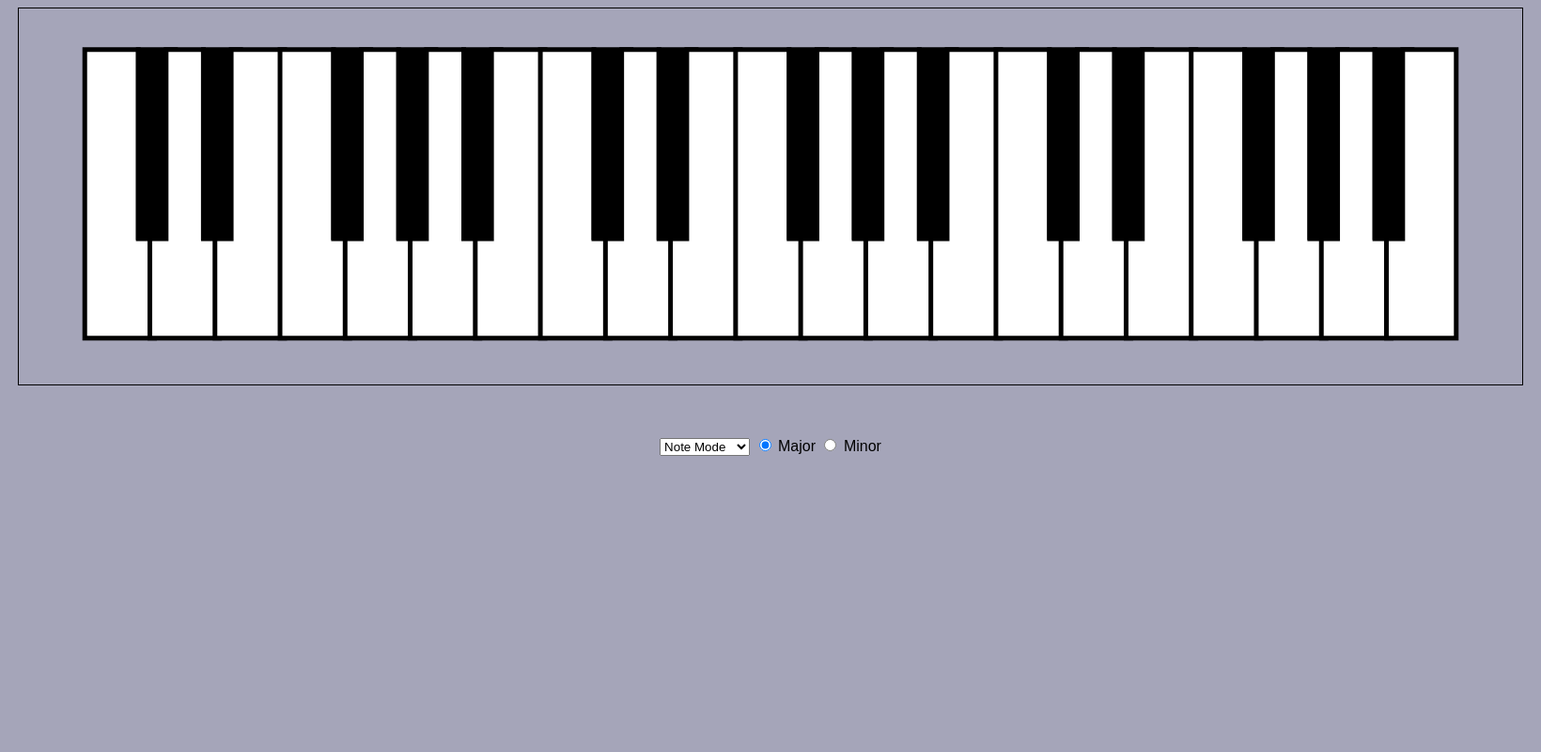
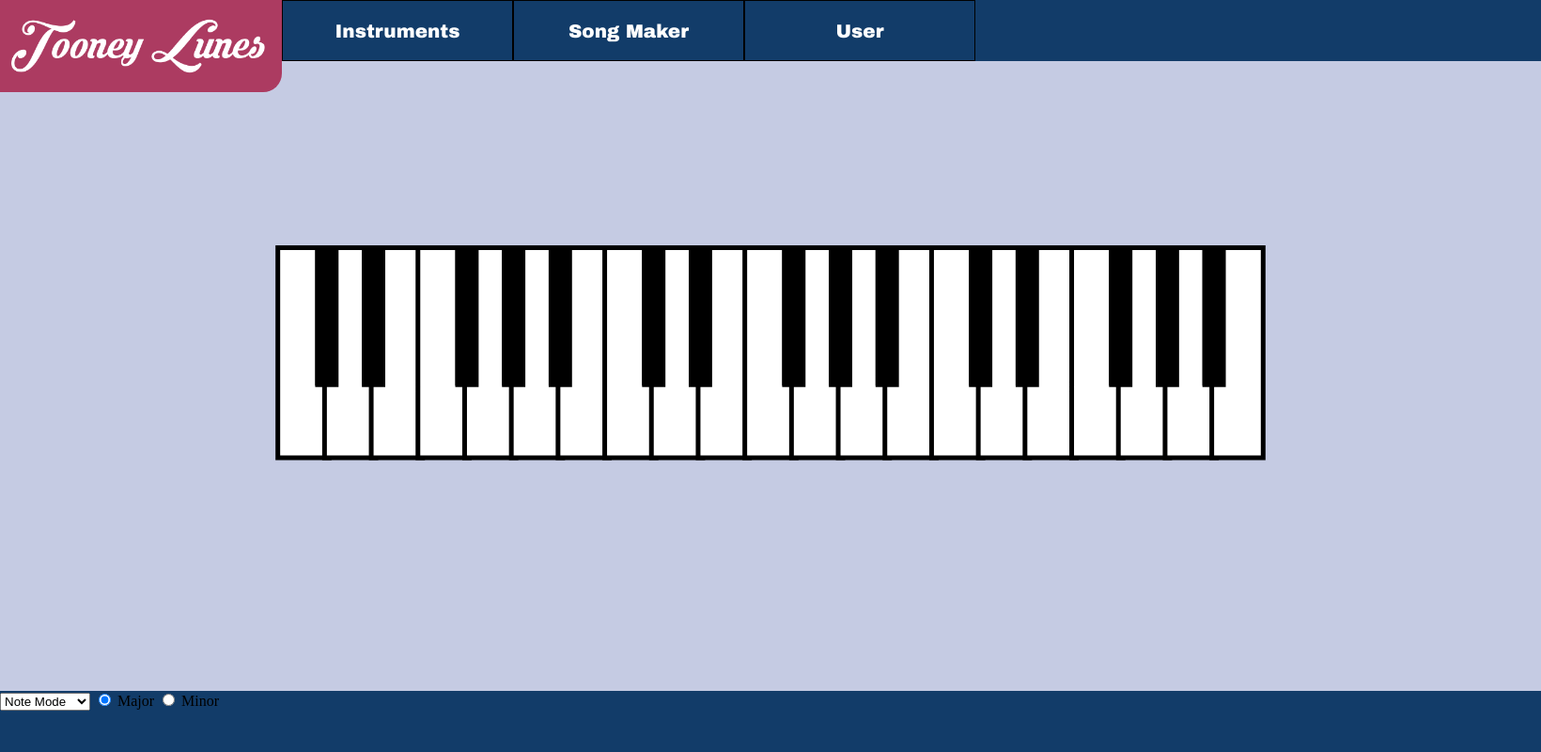
Before and after one commit to j-feigner/Tooney-Lunes, a PHP site: page /piano.html in a window 1640 px wide. Shown: the whole page at 94% size. Run offline with PHP 8.4, Linux system fonts and the light colour scheme.

Commit message:
Update piano and drums to match new visual style

```diff
--- a/src/drum.html
+++ b/src/drum.html
@@ -13,9 +13,9 @@
         </div>
         <div id="instrumentsDropdown" class="dropdown">
             <button type="button" class="dropdown-button">Instruments</button>
-            <button type="button" class="dropdown-option">Piano</button>
-            <button type="button" class="dropdown-option">Guitar</button>
-            <button type="button" class="dropdown-option">Drums</button>
+            <button type="button" class="dropdown-option" onclick="window.location='piano.html'">Piano</button>
+            <button type="button" class="dropdown-option" onclick="window.location='guitar.html'">Guitar</button>
+            <button type="button" class="dropdown-option" onclick="window.location='drum.html'">Drums</button>
         </div>
         <button type="button" id="songMakerButton" class="menu-button">Song Maker</button>
         <button type="button" id="userProfileButton" class="menu-button">User</button>
--- a/src/piano.html
+++ b/src/piano.html
@@ -5,13 +5,30 @@
 <head>
 	<meta charset="utf-8">
 	<title>Tooney Lunes</title>
-	<link rel="stylesheet" href="stylesheet.css">
+	<link rel="stylesheet" href="style.css">
 </head>
 
 <body>
-    <div id="pianoBlock">
+    <div id="topBar" class="top-bar">
+        <div id="title" class="title-img-container">
+            <!--https://fontmeme.com/script-fonts/ font: KrinkesDecorPERSOONAL size: 65 -->
+            <img id="titleImg" class="title-img" src="image_files/title.png">
+        </div>
+        <div id="instrumentsDropdown" class="dropdown">
+            <button type="button" class="dropdown-button">Instruments</button>
+            <button type="button" class="dropdown-option" onclick="window.location='piano.html'">Piano</button>
+            <button type="button" class="dropdown-option" onclick="window.location='guitar.html'">Guitar</button>
+            <button type="button" class="dropdown-option" onclick="window.location='drum.html'">Drums</button>
+        </div>
+        <button type="button" id="songMakerButton" class="menu-button">Song Maker</button>
+        <button type="button" id="userProfileButton" class="menu-button">User</button>
     </div>
-    <div id="chordBlock" class="chord-block">
+
+    <div id="pianoBlock" class="canvas-container">
+        <canvas id="pianoCanvas"></canvas>
+    </div>
+
+    <div id="bottomBar" class="bottom-bar">
         <select id="mode" name="chord-mode">
             <option value="note">Note Mode</option>
             <option value="chord">Chord Mode</option>
@@ -20,6 +37,7 @@
         <input type="radio" name="chord-degree" id="d1" value="major" checked> Major
         <input type="radio" name="chord-degree" id="d2" value="minor"> Minor
     </div>
+
     <script src="piano.js"></script>
 </body>
 
--- a/src/piano.js
+++ b/src/piano.js
@@ -4,16 +4,11 @@ var url_header = "sound_files/piano"
 window.onload = main;
 
 function main() {
-    var canvas = document.createElement("canvas");
-    var div = document.getElementById("pianoBlock");
-    div.appendChild(canvas);
-    canvas.id = "pianoCanvas";
-    canvas.style.border = "1px solid black";
-    canvas.width = 1600;
-    canvas.height = 400;
+    var canvas = document.getElementById("pianoCanvas");
+    resizeCanvas();
 
     var piano_width = canvas.width / 1.1;
-    var piano_height = canvas.height / 1.3;
+    var piano_height = canvas.height / 2.5;
     var x_offset = canvas.width / 2 - piano_width / 2;
     var y_offset = canvas.height / 2 - piano_height / 2;
 
@@ -41,6 +36,13 @@ function main() {
     mode.addEventListener("change", function() {
         piano.play_mode = mode.value;
     });
+}
+
+function resizeCanvas() {
+    var container = document.getElementById("pianoBlock");
+    var canvas = document.getElementById("pianoCanvas");
+    canvas.width = container.offsetWidth;
+    canvas.height = container.offsetHeight;
 }
 
 function Piano(x, y, width, height) {
--- a/src/style.css
+++ b/src/style.css
@@ -26,7 +26,7 @@ html, body {
     max-width: 90%;
     height: auto;
     top: 50%;
-    left: 50%;
+    left: 49%;
     transform: translate(-50%, -50%);
 }
 
@@ -91,8 +91,8 @@ html, body {
 }
 
 .canvas-container {
-    width: 60%;
-    height: 60%;
+    width: 70%;
+    height: 70%;
     margin: auto;
 }
 
```
Also changed, not shown: src/guitar.html (+23 -7 lines), src/guitar.js (+11 -15 lines).
